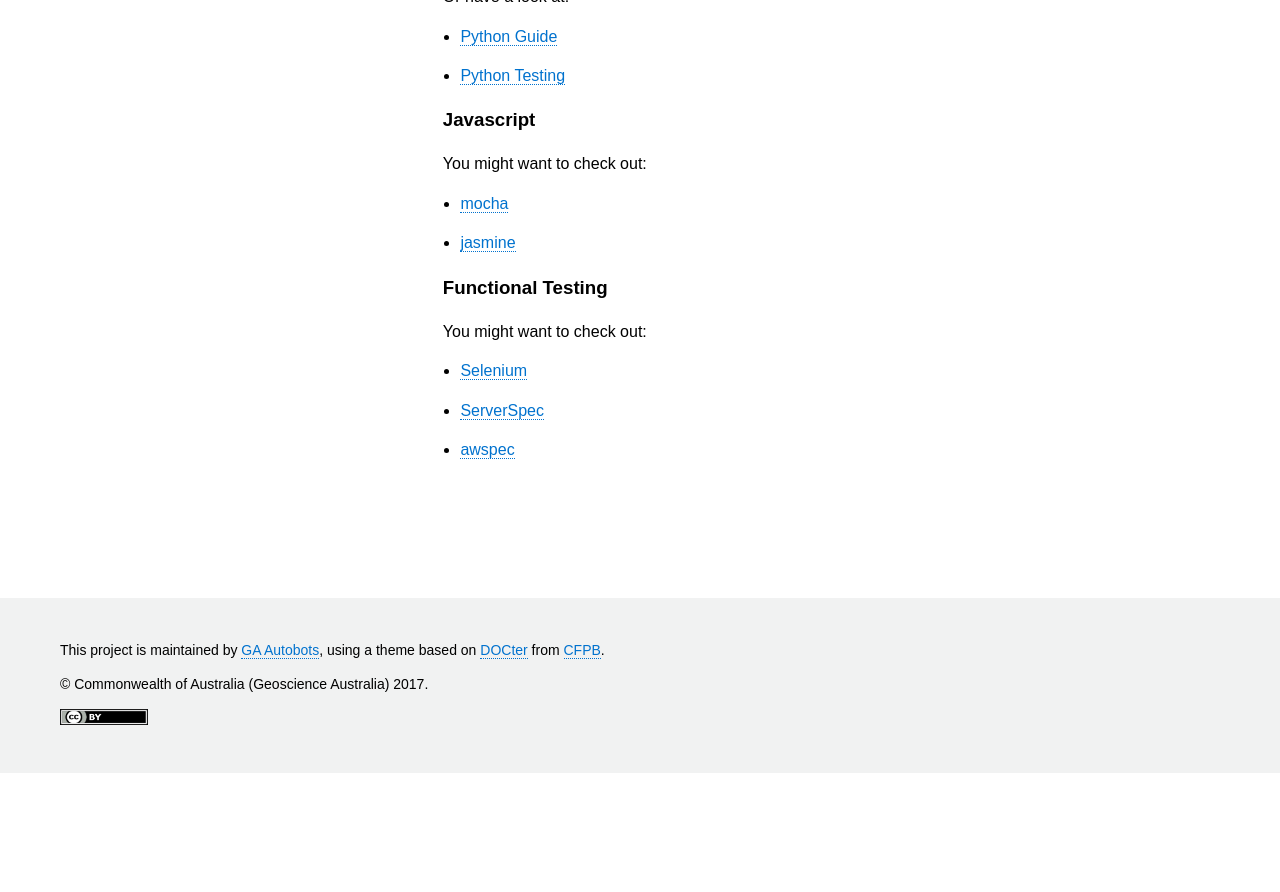
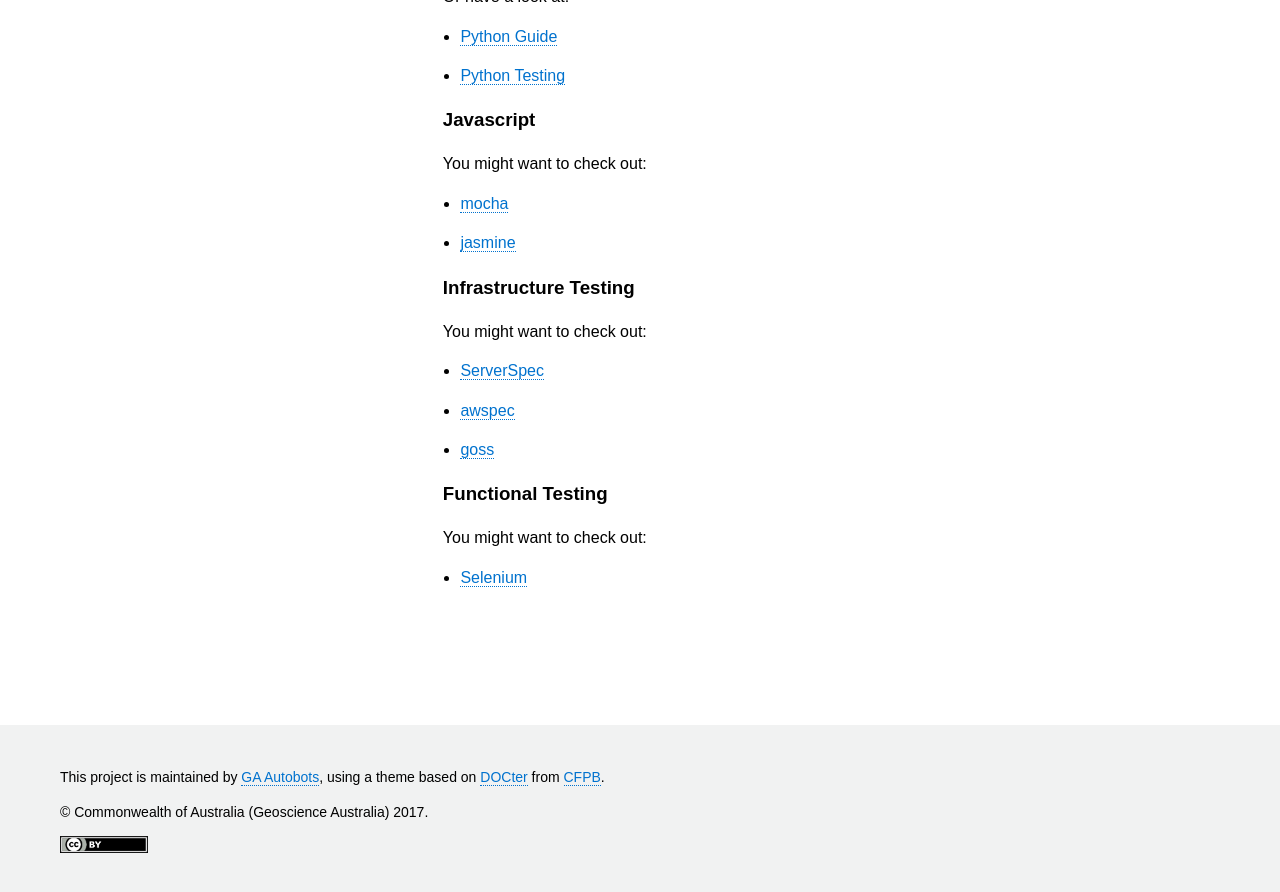
Before and after one commit to GeoscienceAustralia/cloud, a Jekyll site: the page built from docs/_pages/testing_sub.md, in a window 1280 px wide and 900 px high, scrolled down 657 px. Shown: the top 892 px of the window. Built offline with Jekyll 4.4.1, drawn with Linux system fonts in a browser that asks for light colours; nearby versions of some CDN libraries; before the commit the page ends 1430 px from its top, so only the background shows below that.

Commit message:
Add goss

```diff
--- a/docs/_pages/testing_sub.md
+++ b/docs/_pages/testing_sub.md
@@ -31,10 +31,16 @@ You might want to check out:
 * [mocha](http://mochajs.org/)
 * [jasmine](https://github.com/jasmine/jasmine)
 
+### Infrastructure Testing
+
+You might want to check out:
+
+* [ServerSpec](http://serverspec.org)
+* [awspec](https://github.com/k1LoW/awspec)
+* [goss](https://github.com/aelsabbahy/goss)
+
 ### Functional Testing
 
 You might want to check out:
 
 * [Selenium](http://www.seleniumhq.org/)
-* [ServerSpec](http://serverspec.org)
-* [awspec](https://github.com/k1LoW/awspec)
```
